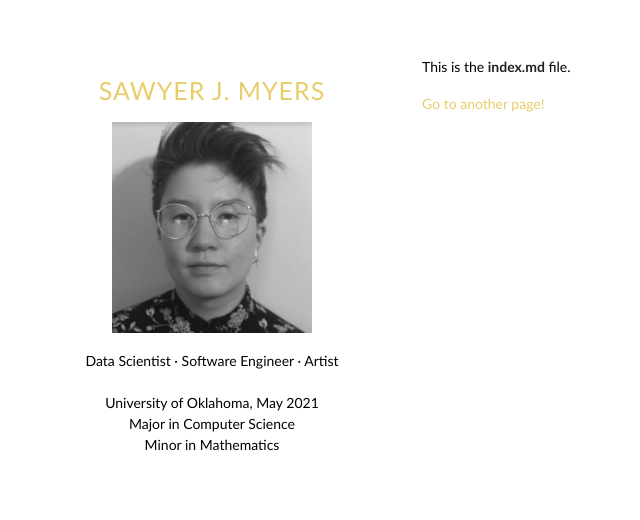
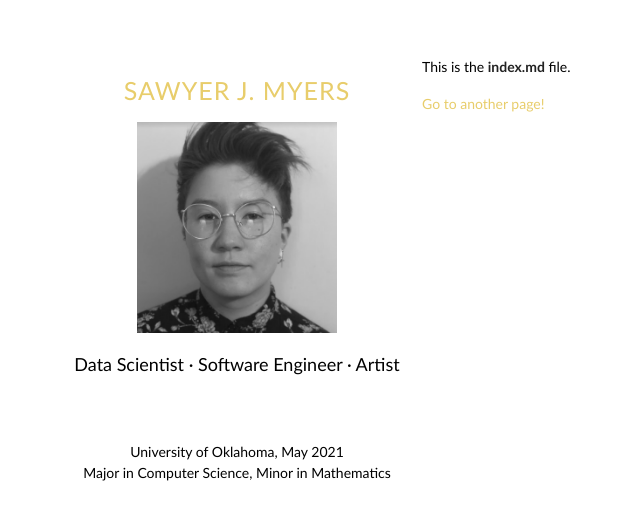
Before and after one commit to myer0432/myer0432.github.io, a Jekyll site: the page built from index.md, in a window 1280 px wide. Shown: the top 520 px of the page, without its empty margins (148-788 px from the left). Built offline with Jekyll 4.4.1, drawn with Linux system fonts in a browser that asks for light colours.

Commit message:
sidebar formatting

```diff
--- a/_config.yml
+++ b/_config.yml
@@ -2,8 +2,7 @@
 logo: /assets/img/headshot.png
 role: Data Scientist · Software Engineer · Artist
 education: University of Oklahoma, May 2021
-major: Major in Computer Science
-minor: Minor in Mathematics
+degree: Major in Computer Science, Minor in Mathematics
 show_downloads: false
 google_analytics: false
 theme: jekyll-theme-minimal
--- a/_layouts/default.html
+++ b/_layouts/default.html
@@ -20,10 +20,9 @@
           <img src="{{site.logo | relative_url}}" alt="Logo" width="200"/>
         {% endif %}
 
-        <h3>{{ site.role }}<br><br>
-          {{ site.education }}<br>
-          {{ site.major }}<br>
-          {{ site.minor }}</h3>
+        <h2>{{ site.role }}</h2><br><br>
+          <h3>{{ site.education }}<br>
+          {{ site.degree }}<br></h3>
       </center></header>
       <section>
 
--- a/_sass/jekyll-theme-minimal.scss
+++ b/_sass/jekyll-theme-minimal.scss
@@ -102,7 +102,7 @@ img {
 }
 
 header {
-  width:300px;
+  width:350px;
   float:left;
   position:fixed;
   -webkit-font-smoothing:subpixel-antialiased;
```
